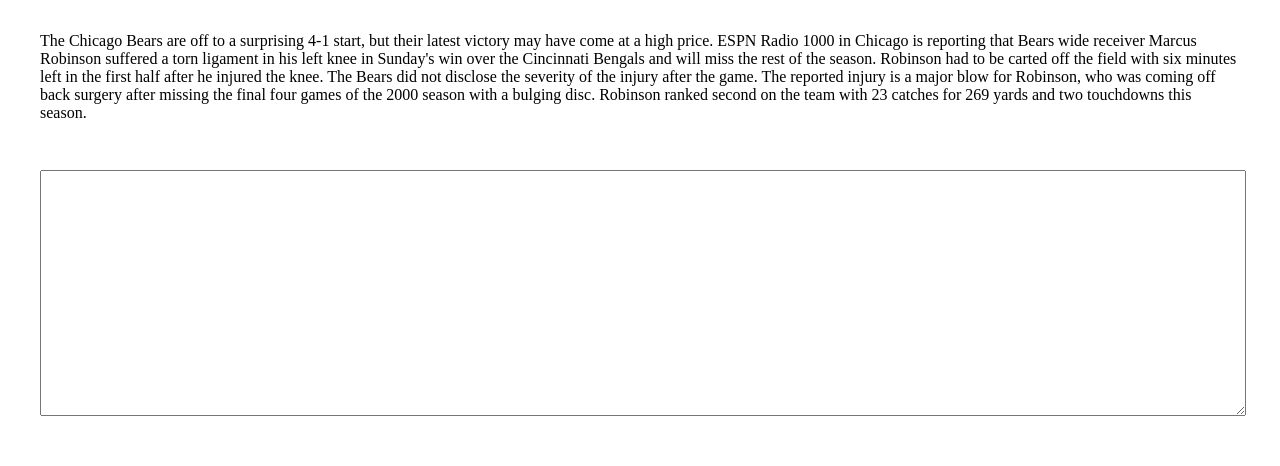
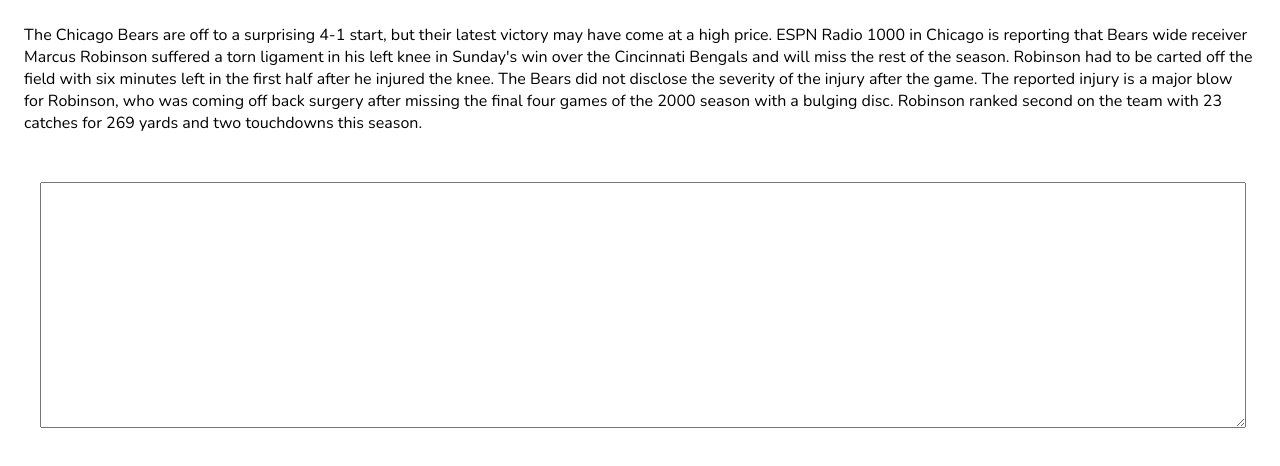
Before and after one commit to grammarlytest/grammarlytest.github.io, a plain HTML site: page index.html in a window 1280 px wide. Drawn offline with nearby package versions, Linux system fonts and the light colour scheme.

Commit message:
Update index.html

```diff
--- a/index.html
+++ b/index.html
@@ -2,13 +2,14 @@
 <html>
 <head>
 	<title>Grammarly Autocorrect testing</title>
+	<link href="https://fonts.googleapis.com/css?family=Nunito&display=swap" rel="stylesheet">
 </head>
 <body>
-	<div class="mainPassage" style="margin: 1rem; padding:1rem;">
+	<div class="mainPassage" style="padding:1rem; font-family: 'Nunito', sans-serif;">
 		The Chicago Bears are off to a surprising 4-1 start, but their latest victory may have come at a high price. ESPN Radio 1000 in Chicago is reporting that Bears wide receiver Marcus Robinson suffered a torn ligament in his left knee in Sunday's win over the Cincinnati Bengals and will miss the rest of the season. Robinson had to be carted off the field with six minutes left in the first half after he injured the knee. The Bears did not disclose the severity of the injury after the game. The reported injury is a major blow for Robinson, who was coming off back surgery after missing the final four games of the 2000 season with a bulging disc. Robinson ranked second on the team with 23 catches for 269 yards and two touchdowns this season.
 	</div>
 	<div class="form" style="height: 15rem; margin: 1rem; padding:1rem;">
-		<textarea style="width: 100%; height: 100%"></textarea>
+		<textarea style="width: 100%; height: 100%; font-family: 'Nunito', sans-serif;"></textarea>
 	</div>
 </body>
 </html>
```
